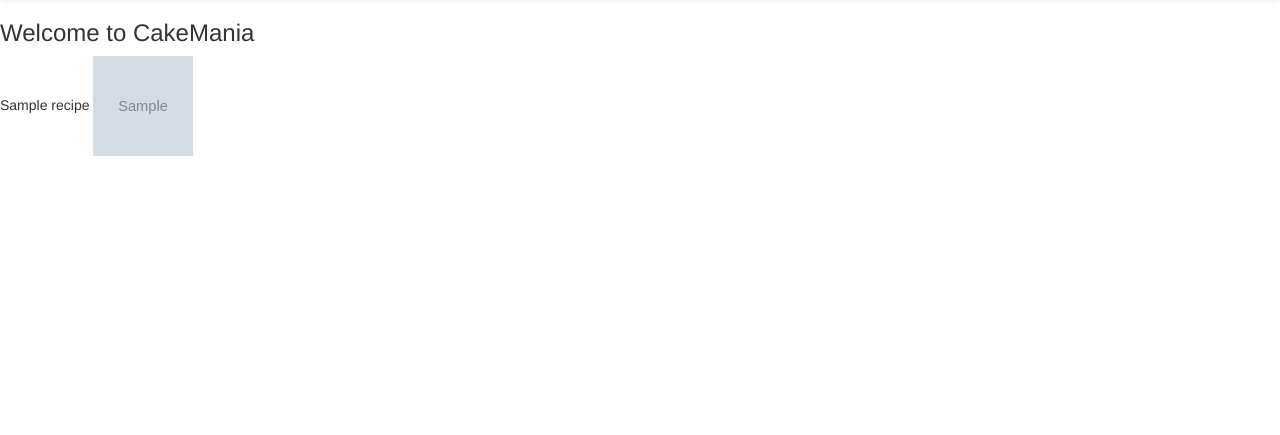
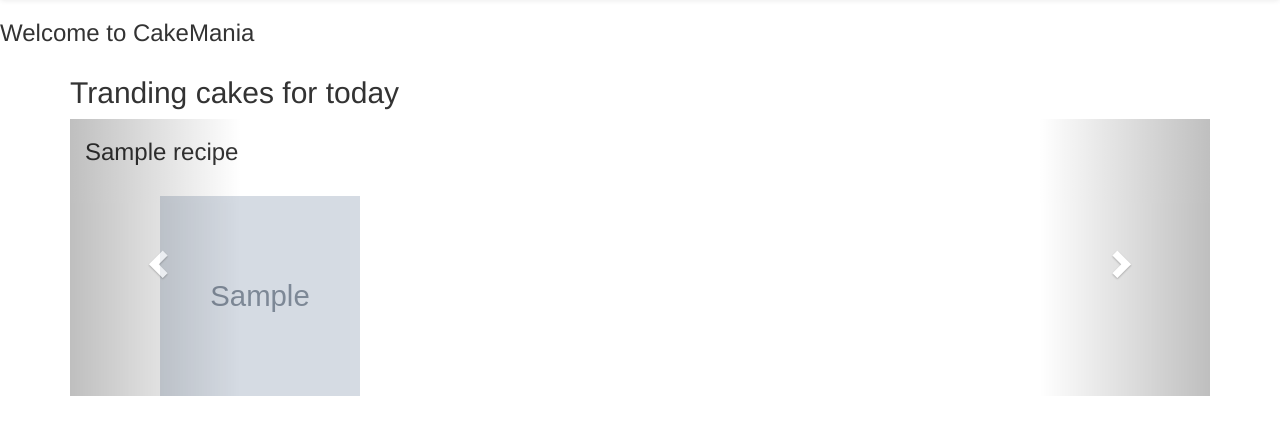
Before and after one commit to gmatinyan/project, a Flask app: page / in a window 1280 px wide. Shown: the part 52-487 px from the top of the page. Run offline with Flask 2, Linux system fonts and the light colour scheme; tables that the repository leaves empty hold one stand-in row (values such as "Sample post"); grey boxes marked "Sample" are stand-in pictures; some libraries are stand-ins or nearby versions.

Commit message:
Completed editing part

```diff
--- a/model.py
+++ b/model.py
@@ -306,6 +306,5 @@ if __name__ == "__main__":
     from server import app
     connect_to_db(app)
     print "Connected to DB."
-    connect_to_db(app)
-    db.create_all()
-    example_data()
+    # db.create_all()
+    # example_data()
--- a/server.py
+++ b/server.py
@@ -1,18 +1,26 @@
+import os
 from jinja2 import StrictUndefined
 
-from flask import Flask
 from flask_debugtoolbar import DebugToolbarExtension
 
 from model import connect_to_db, db
-from flask import (Flask, render_template, redirect, request, flash,
-                   session)
+from flask import Flask, render_template, redirect, request, flash, session, url_for, send_from_directory
+
+from werkzeug.utils import secure_filename
 
 from sqlalchemy.sql import func
 
 
 from model import User, Recipe, Rating, Favorite, Ingridient, RecipeIngridient, Tool, RecipeTool, Occasion, RecipeOccasion
 
+APP_ROOT = os.path.dirname(os.path.abspath(__file__))
+
 app = Flask(__name__)
+
+
+app.config['MAX_CONTENT_LENGTH'] = 16 * 1024 * 1024
+
+ALLOWED_EXTENSIONS = set([ 'png', 'jpg', 'jpeg', 'gif', 'jfif'])
 
 # Required to use Flask sessions and the debug toolbar
 app.secret_key = "goga"
@@ -31,7 +39,7 @@ def index():
 	recipes = Recipe.query.all()
 	# make a second query for occasions
 
-	return render_template("homepage.html", recipes=recipes)
+	return render_template("homepage.html", recipes=recipes, enumerate=enumerate)
 
 @app.route('/search')
 def search_cake():
@@ -99,7 +107,7 @@ def user_info(user_id):
 		user = User.query.get(user_id)
 		recipes = Recipe.query.all()
 
-		return render_template("homepage.html", user=user, recipes=recipes)
+		return render_template("homepage.html", user=user, recipes=recipes, enumerate=enumerate)
 	else:
 		return redirect('/')
 
@@ -148,13 +156,27 @@ def edit_user_recipe(recipe_id):
 
 	user_id = session['logged_in_user']
 
-
-
-	form_img_url = request.form.get('img_url')
 	recipe = Recipe.query.get(recipe_id)
 
-	if form_img_url != recipe.img_url:
-		recipe.img_url = form_img_url
+	target = os.path.join(APP_ROOT, 'uploads/')
+
+	print "target:", target
+	print request.files.getlist('file')
+
+	if request.files.getlist('file') != "":
+		for upload in request.files.getlist('file'):
+			filename = upload.filename
+			print 'filename:', filename
+			#Verifys if files are supported
+			ext = os.path.splitext(filename)[1]
+			if ext in ALLOWED_EXTENSIONS:
+				flash('File extension supported.')
+			else:
+				flash('Upload a valid file.')
+			destination = "".join([target, filename])
+			upload.save(destination)
+			print "destination:", destination
+		recipe.img_url = destination.replace("/home/vagrant/src/project", "")
 
 	form_title = request.form.get('title')
 
@@ -251,16 +273,27 @@ def show_favorite_recipes():
 	return render_template("user_favorite.html", user_id=user_id, favorites=favorites)
 
 
-@app.route('/add_to_favorite/<recipe_id>')
+@app.route('/add_to_favorite/<int:recipe_id>')
 def add_to_favorite(recipe_id):
 	"""Adds recipe to user's personal collection. """
 
 	user_id = session['logged_in_user']
 
+	# favorites = Favorite.query.filter_by(user_id=user_id, recipe_id=recipe_id).all()
 
-	favorite = Favorite(recipe_id=recipe_id, user_id=user_id)
-	db.session.add(favorite)
-	db.session.commit()
+	user_favorite = User.query.get(user_id)
+	#[<Favorite favorite_id=1, user_id=1, recipe_id=1>, <Favorite favorite_id=3, user_id=1, recipe_id=6>]
+	user_favorites_list = user_favorite.favorites
+	user_favorits_recipe_ids = [favorite.recipe_id for favorite in user_favorites_list]
+
+
+	if recipe_id not in user_favorits_recipe_ids:
+		favorite = Favorite(recipe_id=recipe_id, user_id=user_id)
+		db.session.add(favorite)
+		db.session.commit()
+		flash("Added to favorites.")
+	else:
+		flash("The recipe is in favprites already.")
 
 
 	return redirect('/favorites')
@@ -375,14 +408,36 @@ def show_new_recipe_form():
 	return render_template("add_new_recipe.html")
 
 
+@app.route('/uploads/<filename>')
+def send_image(filename):
+
+    return send_from_directory('uploads/', filename)
+
 
 @app.route('/add_new_recipe', methods=['POST'])
 def add_new_recipe():
 	"""Add new recipe to db."""
 
 
+	target = os.path.join(APP_ROOT, 'uploads/')
+
+	if not os.path.isdir(target):
+		os.mkdir(target)
+	for upload in request.files.getlist('file'):
+		filename = upload.filename
+		#Verifys if files are supported
+		ext = os.path.splitext(filename)[1]
+		if ext in ALLOWED_EXTENSIONS:
+			flash('File extension supported.')
+		else:
+			flash('Upload a valid file.')
+		destination = "/".join([target, filename])
+		upload.save(destination)
+
+
 	user_id = session['logged_in_user']
-	img_url = request.form.get('img_url')
+	img_url = "/uploads/" + filename
+
 	title = request.form.get('title')
 	occasion = request.form.get('occasion').lower()
 
@@ -419,7 +474,10 @@ def add_new_recipe():
 
 	db.session.commit()
 
-	return redirect("/user_profile/{}".format(user_id))
+	recipe = Recipe.query.filter_by(rname=title, style=description).first()
+
+
+	return render_template('new_recipe.html', img_name=filename, recipe=recipe)
 
 
 
--- /dev/null
+++ b/static/css/style.css
@@ -0,0 +1,60 @@
+.carousel img {
+    height: 200px !important;
+    max-width: 200px !important;
+    width: auto;
+    margin: 0px auto;
+}
+
+
+
+
+
+.multi-item-carousel{
+  .carousel-inner{
+    > .item{
+      transition: 500ms ease-in-out left;
+    }
+    .active{
+      &.left{
+        left:-33%;
+      }
+      &.right{
+        left:33%;
+      }
+    }
+    .next{
+      left: 33%;
+    }
+    .prev{
+      left: -33%;
+    }
+    @media all and (transform-3d), (-webkit-transform-3d) {
+      > .item{
+        // use your favourite prefixer here
+        transition: 500ms ease-in-out left;
+        transition: 500ms ease-in-out all;
+        backface-visibility: visible;
+        transform: none!important;
+      }
+    }
+  }
+  .carouse-control{
+    &.left, &.right{
+      background-image: none;
+    }
+  }
+}
+
+// non-related styling:
+body{
+  background: #333;
+  color: #ddd;
+}
+h1{
+  color: white;
+  font-size: 2.25em;
+  text-align: center;
+  margin-top: 1em;
+  margin-bottom: 2em;
+  text-shadow: 0px 2px 0px rgba(0, 0, 0, 1);
+}
--- /dev/null
+++ b/static/js/custom.js
@@ -0,0 +1,20 @@
+// Instantiate the Bootstrap carousel
+$('.multi-item-carousel').carousel({
+  interval: false
+});
+
+// for every slide in carousel, copy the next slide's item in the slide.
+// Do the same for the next, next item.
+$('.multi-item-carousel .item').each(function(){
+  var next = $(this).next();
+  if (!next.length) {
+    next = $(this).siblings(':first');
+  }
+  next.children(':first-child').clone().appendTo($(this));
+
+  if (next.next().length>0) {
+    next.next().children(':first-child').clone().appendTo($(this));
+  } else {
+  	$(this).siblings(':first').children(':first-child').clone().appendTo($(this));
+  }
+});
--- a/templates/add_new_recipe.html
+++ b/templates/add_new_recipe.html
@@ -3,8 +3,8 @@
 
 
 
-<form method='POST' action="/add_new_recipe">
-	<p>Upload image url: <input type='text' name='img_url'></p>
+<form method='POST' action="/add_new_recipe" enctype="multipart/form-data">
+	<p>Upload image<input type='file' name='file'  accept="image/*" multiple> </p>
 	<p>Cake title: <input type='text' name='title'></p>
 	<p>Occasion: <input type='text' name='occasion'></p>
 	<p>Description: <input type='text' name='description'></p>
--- a/templates/base.html
+++ b/templates/base.html
@@ -12,6 +12,8 @@
 
 	<!-- Optional theme -->
 	<link rel="stylesheet" href="https://maxcdn.bootstrapcdn.com/bootstrap/3.3.7/css/bootstrap-theme.min.css" integrity="sha384-rHyoN1iRsVXV4nD0JutlnGaslCJuC7uwjduW9SVrLvRYooPp2bWYgmgJQIXwl/Sp" crossorigin="anonymous">
+
+	<link rel="stylesheet" type="text/css" href="/static/css/style.css">
 
 	<!-- Latest compiled and minified JavaScript -->
 	<script src="https://maxcdn.bootstrapcdn.com/bootstrap/3.3.7/js/bootstrap.min.js" integrity="sha384-Tc5IQib027qvyjSMfHjOMaLkfuWVxZxUPnCJA7l2mCWNIpG9mGCD8wGNIcPD7Txa" crossorigin="anonymous"></script>
@@ -36,6 +38,7 @@
 	  	<div class="container-fluid">
 	    <!-- Brand and toggle get grouped for better mobile display -->
 	    <div class="navbar-header">
+
 	      	<button type="button" class="navbar-toggle collapsed" data-toggle="collapse" data-target="#bs-example-navbar-collapse-1" aria-expanded="false">
 		        <span class="sr-only">Toggle navigation</span>
 		        <span class="icon-bar"></span>
@@ -43,20 +46,85 @@
 		        <span class="icon-bar"></span>
 	      	</button>
 	      	<a class="navbar-brand" href="/"><img src='https://thumb7.shutterstock.com/display_pic_with_logo/3873872/725632057/stock-vector-cake-logo-725632057.jpg' alt='navbar-logo' height='30' width='30'/></a>
-	    </div>
-
-	    <!-- Collect the nav links, forms, and other content for toggling -->
-	    <div class="collapse navbar-collapse" id="bs-example-navbar-collapse-1">
 	      	<form class="navbar-form navbar-left" role="search"action="/search">
 	        	<div class="form-group">
 	          		<input type="text" class="form-control" placeholder="Search" name="search">
 	        	</div>
 	        	<button type="submit" class="btn btn-default">Search</button>
 	      	</form>
+	    </div>
+
+	    <!-- Collect the nav links, forms, and other content for toggling -->
+	    <div class="collapse navbar-collapse" id="bs-example-navbar-collapse-1">
 		      <ul class="nav navbar-nav navbar-right">
 		      	{% if 'logged_in_user' not in session %}
-		        	<li><a href="/login">Log In</a></li>
-		        	<li><a href="/register">Register</a>
+		        	<li><a href="#loginModal" data-toggle="modal" id="loginLink">Log In</a></li>
+		        	<div class="modal fade" id="loginModal" role="dialog">
+    					<div class="modal-dialog">
+    						<div class="modal-content">
+        						<div class="modal-header">
+          							<button type="button" class="close" data-dismiss="modal">&times;</button>
+          							<h4 class="modal-title">Log in</h4>
+        						</div>
+        						<div class="modal-body">
+          							<form action='/login' method='POST'>
+										<dl>
+											<dt>Email:
+											<dd><input type='email' name='email' required>
+											<dt>Password:
+											<dd><input type='password' name='password' required>
+											<p><dd><input type='submit' value='LOGIN'></p>
+										</dl>
+									</form>
+        						</div>
+        						<div class="modal-footer">
+          							<button type="button" class="btn btn-default" data-dismiss="modal">Close</button>
+          						</div>
+          					</div>
+          				</div>
+          			</div>
+
+          			<li><a href="#registerModal" data-toggle="modal" id="registerLink">Register</a></li>
+		        	<div class="modal fade" id="registerModal" role="dialog">
+    					<div class="modal-dialog">
+    						<div class="modal-content">
+        						<div class="modal-header">
+          							<button type="button" class="close" data-dismiss="modal">&times;</button>
+          							<h4 class="modal-title">Register</h4>
+        						</div>
+        						<div class="modal-body">
+          							<form action='/register' method='POST'>
+										<dl>
+											<dt>First name:
+											<dd><input type='text' name='fname' required>
+											<dt>Last name:
+											<dd><input type='text' name='lname' required>
+											<dt>Email:
+											<dd><input type='email' name='email' required>
+											<dt>Password:
+											<dd><input type='password' name='password' required>
+											<p><dd><input type='submit' value='REGISTER'></p>
+										</dl>
+									</form>
+        						</div>
+        						<div class="modal-footer">
+          							<button type="button" class="btn btn-default" data-dismiss="modal">Close</button>
+          						</div>
+          					</div>
+          				</div>
+          			</div>
+
+
+          			<script>
+						$(document).ready(function(){
+						    $("#loginLink").click(function(){
+						        $("#loginModal").modal({backdrop: true});
+						    });
+						    $("#registerLink").click(function(){
+						        $("#registerModal").modal({backdrop: true});
+						    });
+					</script>
+
 		        {% else %}
 		        	<p class="navbar-text">My account</p>
 			    	<li><a href="/user_recipes">My recipes</a></li>
@@ -71,5 +139,6 @@
 
 	{% block content %} put your content here {% endblock %}
 
+<script src="/static/js/custom.js"></script>
 </body>
 </html>
--- a/templates/cake_detail.html
+++ b/templates/cake_detail.html
@@ -5,7 +5,7 @@
 
 <h3>Cake details</h3>
 
-<h4> {{ recipe.rname }} cake </h4>
+<h4> {{ recipe.rname }} </h4>
 
 {% if avg_score %}
 	<p>Average score for this recipe is: {{ avg_score|round(1, 'ceil') }}</p>
--- a/templates/edit_recipe.html
+++ b/templates/edit_recipe.html
@@ -2,8 +2,9 @@
 {% block content %}
 <h3> Here are the recipe that you have now</h3>
 
-<form method='POST' action="/edit_recipe/{{ recipe_id }}">
-	<p>Edit image url: <input type='text' name='img_url' value='{{ edit.img_url}}'></p>
+<form method='POST' action="/edit_recipe/{{ recipe_id }}" enctype="multipart/form-data">
+
+	<p>Edit image<input type='file' name='file' accept="image/*" multiple> </p>
 	<p>Edit cake title: <input type='text' name='title' value='{{ edit.rname }}'></p>
 	<p>Edit occasion: <input type='text' name='occasion' value='{{ edit_occasion.oname }}'></p>
 	<p>Edit description: <input type='text' name='description' value='{{ edit.style }}'></p>
--- a/templates/homepage.html
+++ b/templates/homepage.html
@@ -3,9 +3,42 @@
 
 <h3>Welcome to CakeMania</h3>
 
-{% for recipe in recipes %}
-	<p> {{ recipe.rname }} <a href="/recipe/{{ recipe.recipe_id }}"> <img src={{ recipe.img_url }} height="100" width="100" /></a></p>
-{% endfor %}
+
+<div class="container">
+  <h2>Tranding cakes for today</h2>
+  <div class="row">
+    <div class="col-md-12">
+      <div class="carousel slide multi-item-carousel" id="theCarousel">
+        <div class="carousel-inner">
+
+        	<div class="carousel-inner" role="listbox">
+		      	{% for i, recipe in enumerate(recipes) %}
+		      		{% if i == 0 %}
+		      			<div class="item active">
+		      				<div class="col-xs-4">
+							<h3> {{ recipes[0].rname }}</h3> <br>
+							<a href="/recipe/{{ recipes[0].recipe_id }}"> <img src={{ recipes[0].img_url }} class="img-responsive"/></a></div>
+						</div>
+					{% else %}
+						<div class="item">
+							<div class="col-xs-4">
+							<h3> {{ recipe.rname }} </h3><br>
+							<a href="/recipe/{{ recipe.recipe_id }}"> <img src={{ recipe.img_url }} class="img-responsive"/></a></div>
+						</div>
+					{% endif %}
+				{% endfor %}
+		    </div>
+
+          <!--  Example item end -->
+        </div>
+        <a class="left carousel-control" href="#theCarousel" data-slide="prev"><i class="glyphicon glyphicon-chevron-left"></i></a>
+        <a class="right carousel-control" href="#theCarousel" data-slide="next"><i class="glyphicon glyphicon-chevron-right"></i></a>
+      </div>
+    </div>
+  </div>
+</div>
+
+
 
 {% if 'logged_in_user' in session %}
 	<a href="/add_new_recipe"><button>Add new recipe</button></a>
```
Also changed, not shown: templates/new_recipe.html (added, +38 -0 lines), uploads/cake.jfif (added), uploads/cake1.jfif (added), uploads/cake3.jfif (added), uploads/cake4.jfif (added), uploads/cake5.jfif (added), uploads/cake6.jfif (added).
